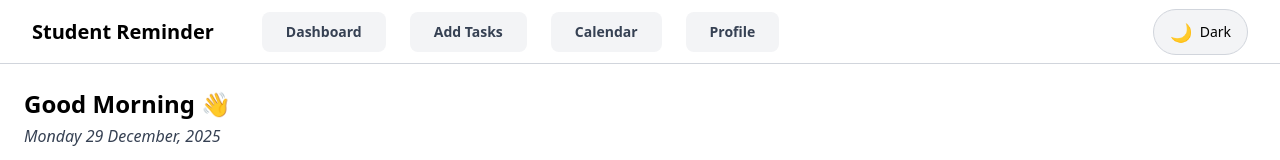
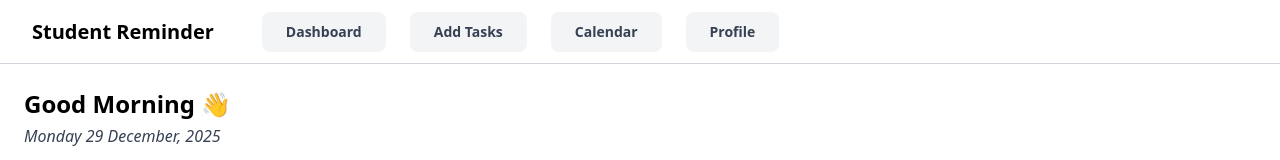
Before and after one commit to bharghavprasanna-source/STUDENT_REMINDER, a Next.js app: page / in a window 1280 px wide. Shown: the top 160 px of the page. Built offline with nearby package versions, Linux system fonts and the light colour scheme; no server answers; the database is empty.

Commit message:
toggle button removed

```diff
--- a/components/Navbar.tsx
+++ b/components/Navbar.tsx
@@ -65,7 +65,7 @@ export default function Navbar() {
       </div>
 
       {/* Right side controls */}
-      <div className="ml-auto flex h-full items-center pl-6">
+      <div className="ml-auto flex h-full items-center pl-6 hidden">
         <ThemeToggle />
       </div>
     </nav>
```
